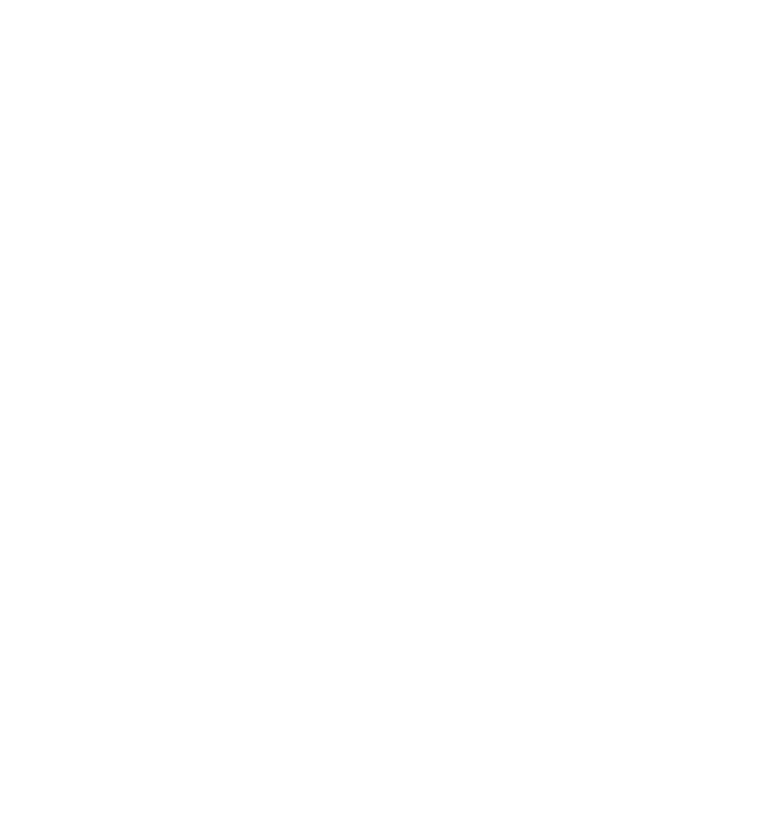
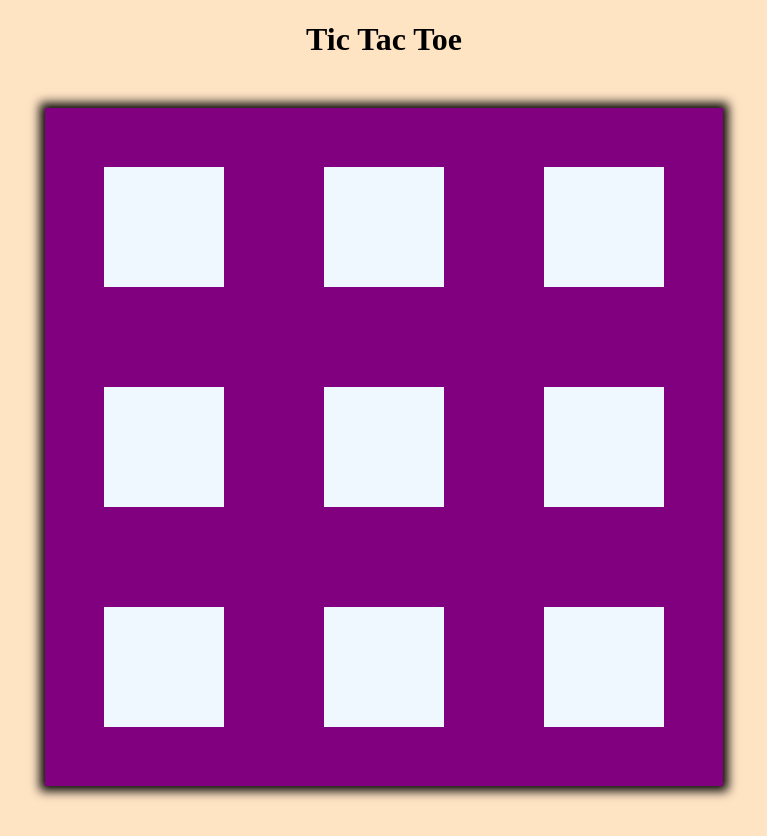
Before and after one commit to vidyabhujadi/tic-tac-toe-game, a plain HTML site: page index.html in a window 1280 px wide. Shown: the whole page, without its empty margins (256-1023 px from the left). Before the commit the page ends 800 px from the top, so only its background shows below. Drawn offline with Linux system fonts and the light colour scheme.

Commit message:
basic structure ddded

```diff
--- a/index.html
+++ b/index.html
@@ -4,8 +4,81 @@
     <meta charset="UTF-8">
     <meta name="viewport" content="width=device-width, initial-scale=1.0">
     <title>Tic Tac Toe</title>
+    <style>
+    body{
+        background-color: bisque;
+        margin: 0;
+        padding: 0;
+    }
+    .app-title{
+        text-align: center;
+    }
+    .board{
+        width:fit-content;
+        margin: 50px auto;
+        background-color:purple;
+        box-shadow: 0 0 10px 5px black;
+        padding: 9px;
+
+
+    }
+    .row{
+        display: flex;
+    }
+    .box{
+        background-color: aliceblue;
+        width: 120px;
+        height: 120px;
+        margin: 50px;
+
+    }
+
+</style>
 </head>
 <body>
+<h1 class="app-title">Tic Tac Toe</h1>
+<div class="board">
+<div class="row">
+    <div class="box"></div>
+    <div class="box"></div>
+    <div class="box"></div>
+</div>
+<div class="row">
+    <div class="box"></div>
+    <div class="box"></div>
+    <div class="box"></div>
+</div>
+<div class="row">
+    <div class="box"></div>
+    <div class="box"></div>
+    <div class="box"></div>
+</div>
+</div>
+
+<script>
+    const board = [-1, -1, -1, -1, -1, -1, -1, -1, -1,];
+
+    function renderBoard(){
+        const allBoxes = document.querySelectorAll('.box');
+
+        allBoxes.forEach((boxElement,i)=>{
+            if(board[i]=='0'){
+                boxElement.innerHTML = '<img src=""/>';
+            }
+            else if(board[i]=='x'){
+                boxElement.innerHTML = '<img src=""/>';
+            }
+            else{
+                boxElement.innerHTML = '<img src=""/>';
+
+            }
+        })
+
+    }
+    renderBoard();
+
+</script>
+
 
 </body>
 </html>
```
